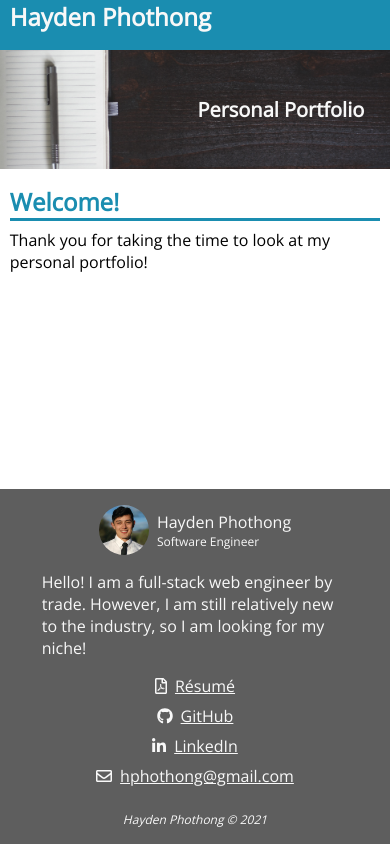
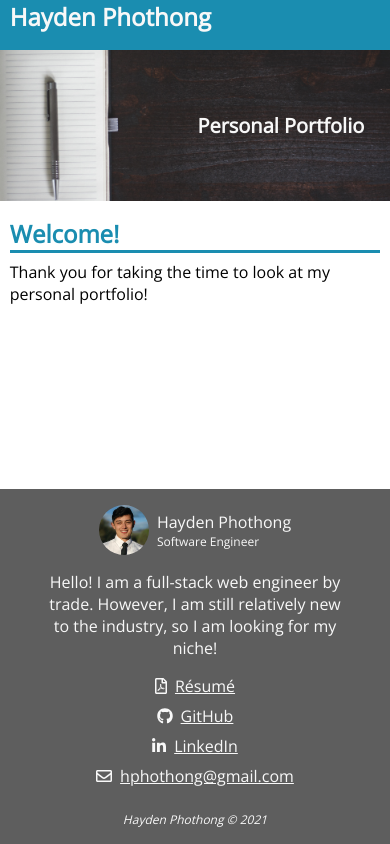
Before and after one commit to haypho/info, a React app: page / in a window 390 px wide. Built offline with nearby package versions, Linux system fonts and the light colour scheme.

Commit message:
Fix jumbotron and footer style issues for iPhone 5

```diff
--- a/src/components/jumbotron/Jumbotron.scss
+++ b/src/components/jumbotron/Jumbotron.scss
@@ -8,6 +8,7 @@
   flex: 0.5;
   align-items: center;
   margin-bottom: 1em;
+  padding: 1.5em 0;
 }
 
 .jumbotron-container {
--- a/src/features/app-footer/AboutMe.scss
+++ b/src/features/app-footer/AboutMe.scss
@@ -5,7 +5,7 @@
 
 .about-me-message {
   margin: 1em 2em;
-  vertical-align: bottom;
+  text-align: center;
 }
 
 @media (min-width: 600px) {
@@ -13,4 +13,8 @@
     flex-direction: row;
     align-items: center;
   }
+
+  .about-me-message {
+    text-align: left;
+  }
 }
```
